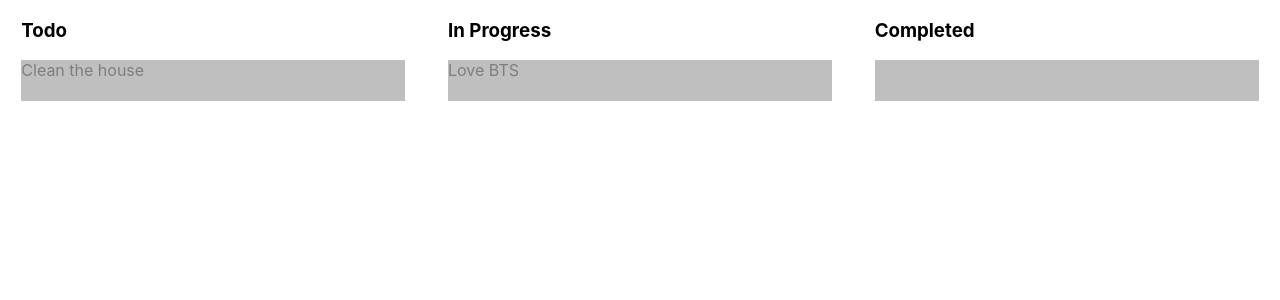
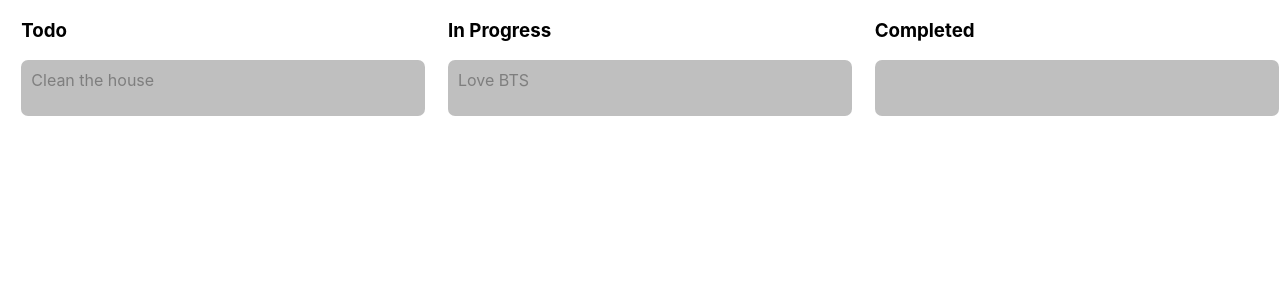
Before and after one commit to vvynz/react-todo-dnd, a React (Create React App) app: page / in a window 1280 px wide. Shown: the top 300 px of the page. Built offline with nearby package versions, Linux system fonts and the light colour scheme.

Commit message:
Add styling to draggable items

```diff
--- a/src/App.css
+++ b/src/App.css
@@ -9,8 +9,20 @@
 }
 
 .droppable-col {
+  display: flex;
+  flex-direction: column;
   width: 100%;
   height: 50%;
   background-color: gray;
   opacity: 50%;
+  padding: 10px 10px 0 10px;
+  border-radius: 7px;
 }
+
+.item {
+  margin-bottom: 10px;
+  color: white;
+  border: 1px solid white;
+  padding: 5px;
+  border-radius: 7px;
+}
```
